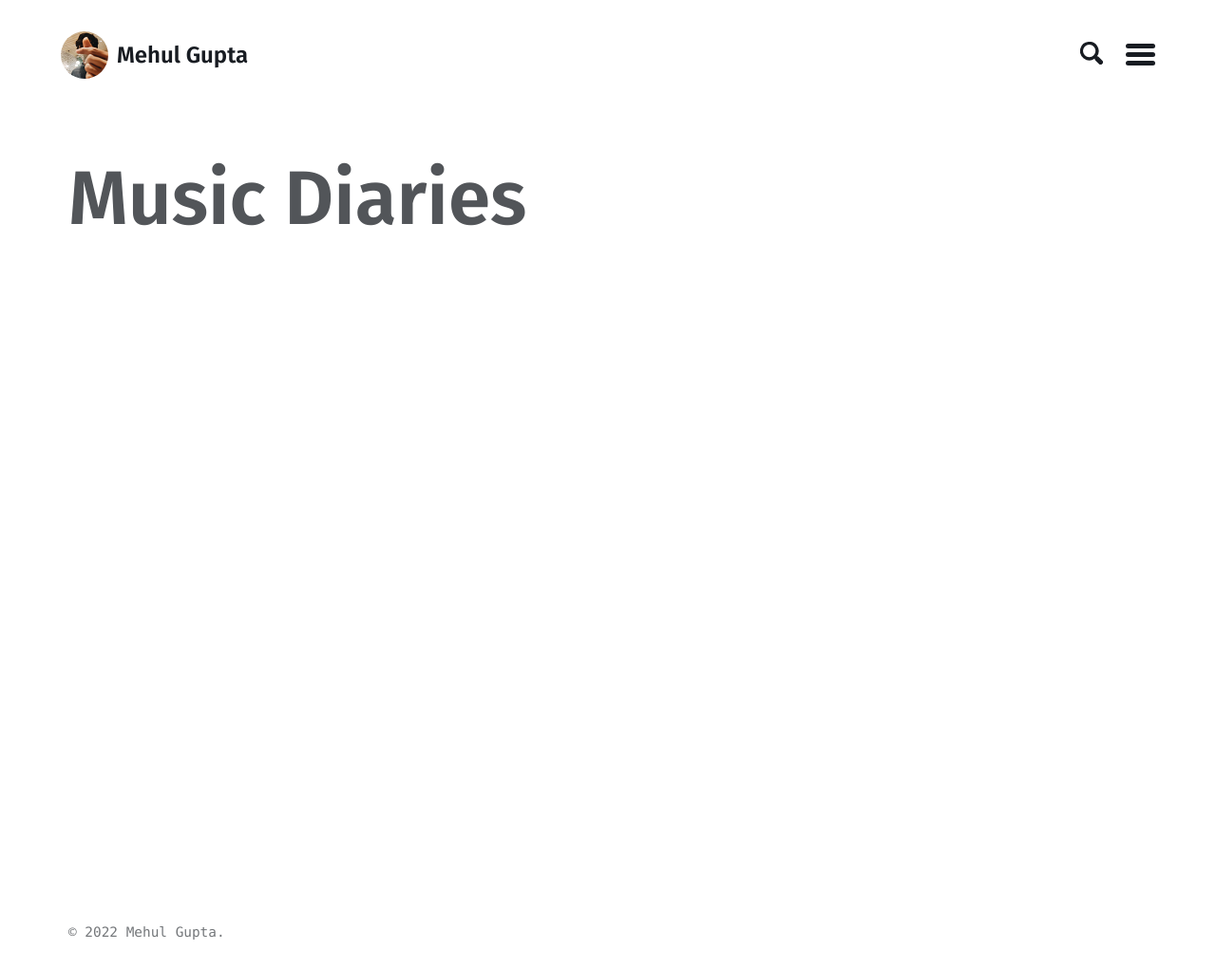
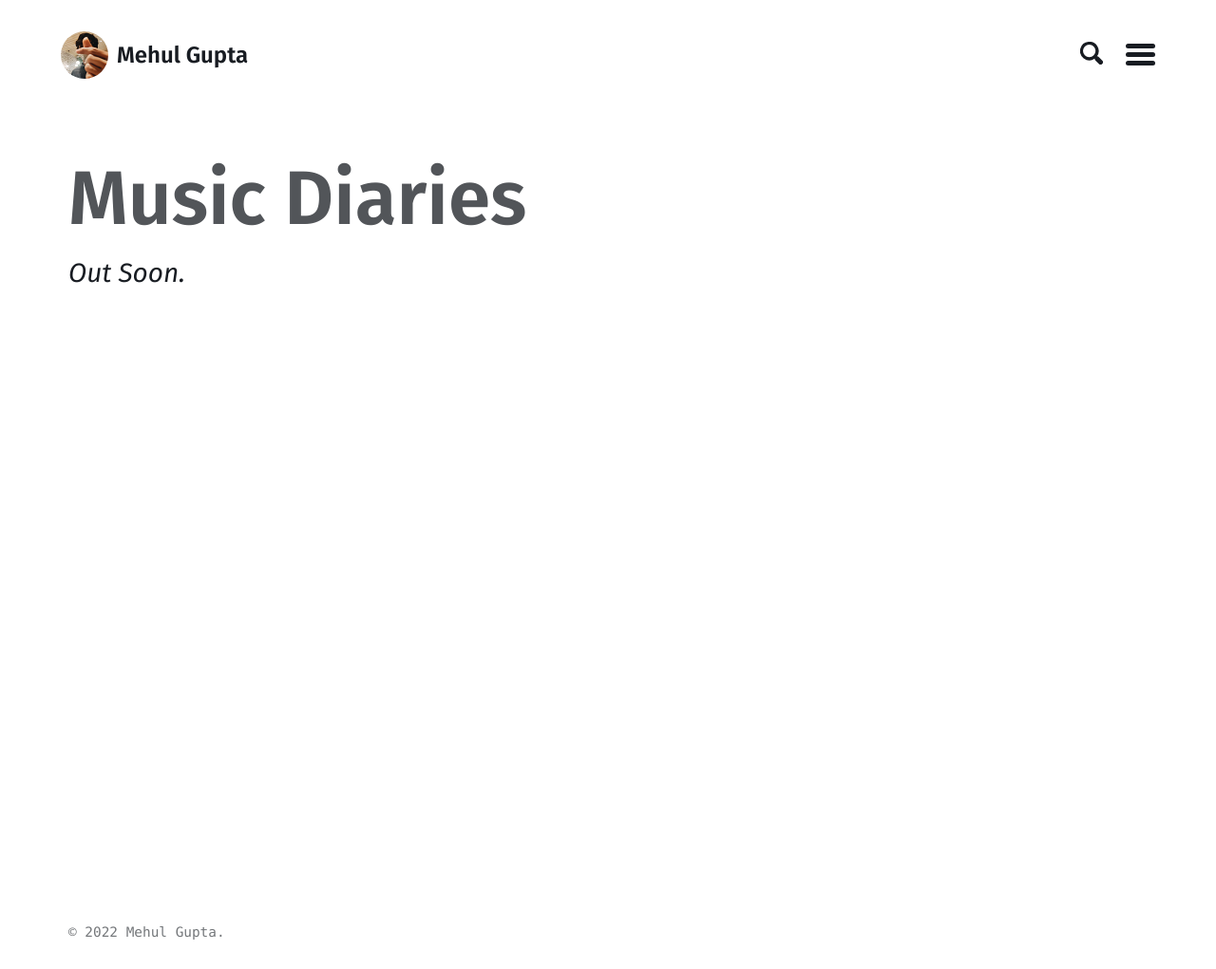
Before and after one commit to mehulg25/mehulg25.github.io, a Jekyll site: the page built from music.md, in a window 1280 px wide. Shown: the whole page at 95% size. Built offline with Jekyll 4.4.1, drawn with Linux system fonts in a browser that asks for light colours.

Commit message:
Minor Changes

```diff
--- a/music.md
+++ b/music.md
@@ -1,6 +1,6 @@
 ---
 title: Music Diaries
-sub_title: ""
+sub_title: "Out Soon."
 layout: posts
 permalink: /music
 collection: music
```
Also changed, not shown: blog.md (+1 -0 lines).
